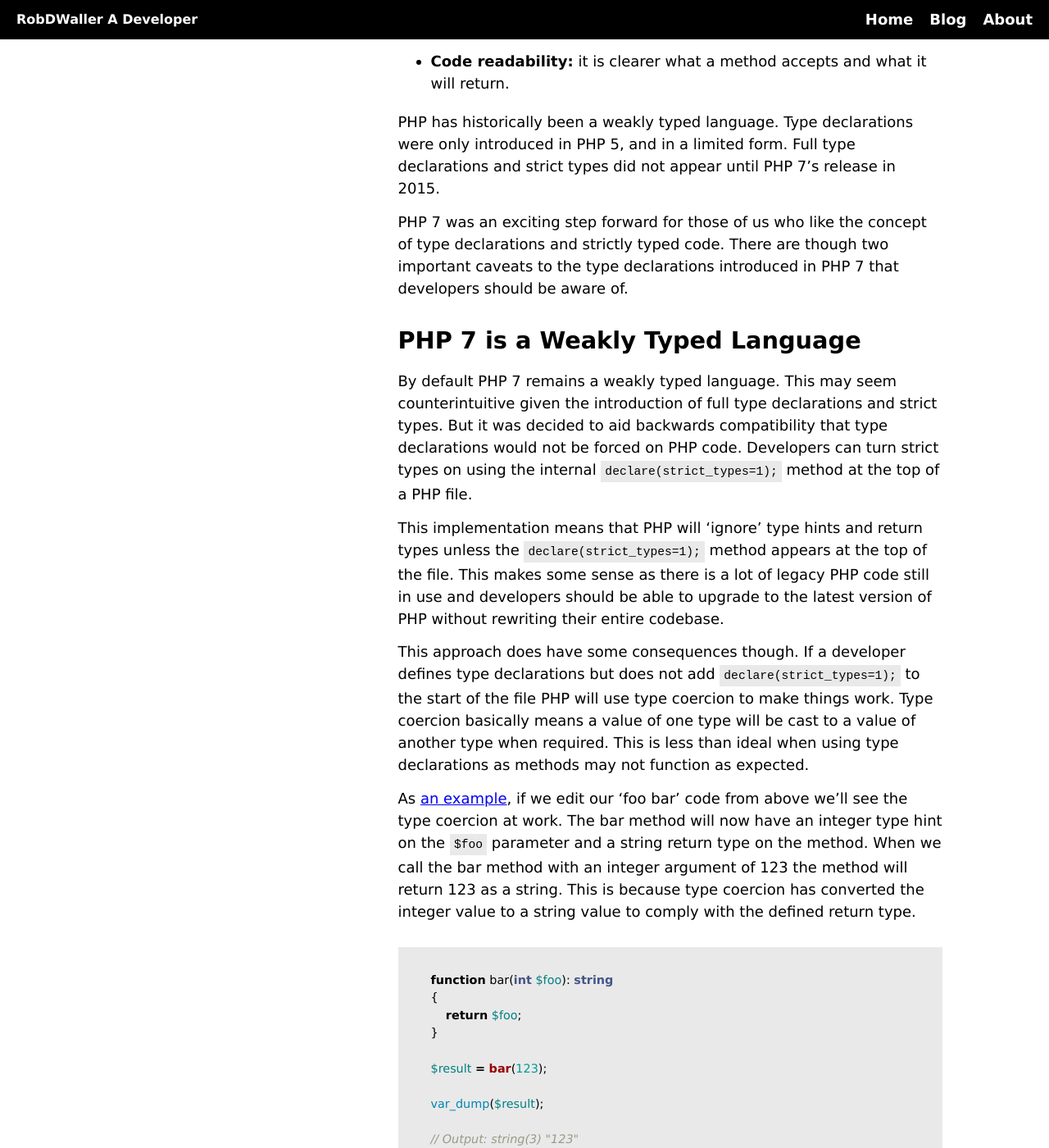
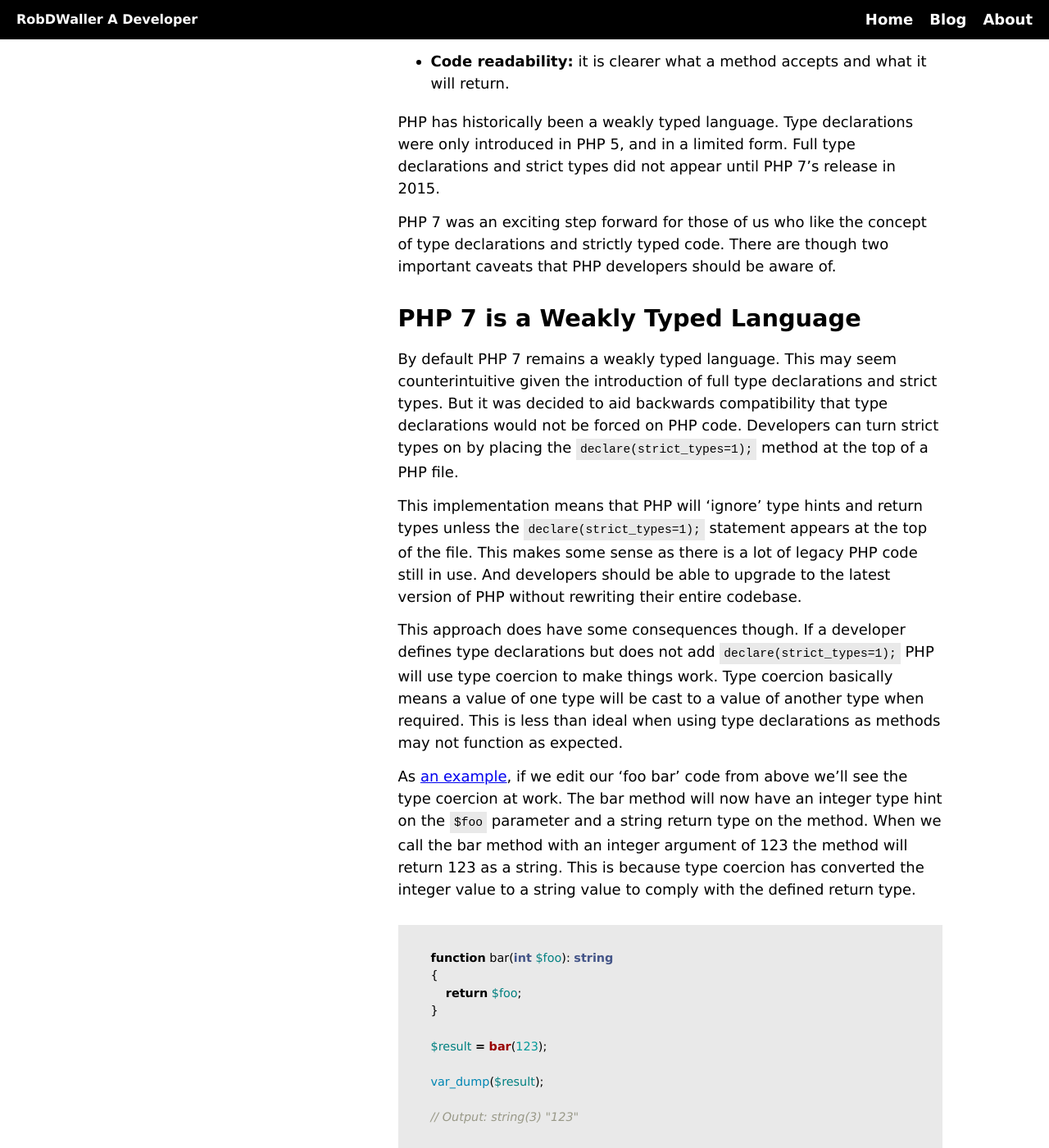
Before and after one commit to RobDWaller/robdwaller.github.io, a Jekyll site: the page built from _posts/2018-04-20-how-php-type-declarations-work.md, in a window 1280 px wide and 1400 px high, scrolled down 1003 px. Shown: the whole window at 82% size. Built offline with Jekyll 4.4.1, drawn with Linux system fonts in a browser that asks for light colours; some of the changed text lies outside the part shown.

Commit message:
Final amends to php type declarations article.

````diff
--- a/_posts/2018-04-20-how-php-type-declarations-work.md
+++ b/_posts/2018-04-20-how-php-type-declarations-work.md
@@ -6,7 +6,7 @@ published: true
 tags: [php, type declarations, type hints, return types]
 ---
 
-Type declarations are a simple programming concept that lots of developers use on a daily basis. In the [code example below](https://3v4l.org/PJOaL) we see a basic method that uses type declarations. The method places a string type hint on the $foo parameter and a string return type on the method itself.
+Type declarations are a simple programming concept that lots of developers use on a daily basis. In the [code example below](https://3v4l.org/PJOaL) we see a basic method that uses type declarations. The method places a string type hint on the ``$foo` parameter and a string return type on the method itself.
 
 ```php
 function bar(string $foo): string
@@ -30,15 +30,15 @@ Type declarations serve two basic purposes in code:
 
 PHP has historically been a weakly typed language. Type declarations were only introduced in PHP 5, and in a limited form. Full type declarations and strict types did not appear until PHP 7's release in 2015.
 
-PHP 7 was an exciting step forward for those of us who like the concept of type declarations and strictly typed code. There are though two important caveats to the type declarations introduced in PHP 7 that developers should be aware of.
+PHP 7 was an exciting step forward for those of us who like the concept of type declarations and strictly typed code. There are though two important caveats that PHP developers should be aware of.
 
 ## PHP 7 is a Weakly Typed Language
 
-By default PHP 7 remains a weakly typed language. This may seem counterintuitive given the introduction of full type declarations and strict types. But it was decided to aid backwards compatibility that type declarations would not be forced on PHP code. Developers can turn strict types on using the internal `declare(strict_types=1);` method at the top of a PHP file.
+By default PHP 7 remains a weakly typed language. This may seem counterintuitive given the introduction of full type declarations and strict types. But it was decided to aid backwards compatibility that type declarations would not be forced on PHP code. Developers can turn strict types on by placing the `declare(strict_types=1);` method at the top of a PHP file.
 
-This implementation means that PHP will 'ignore' type hints and return types unless the `declare(strict_types=1);` method appears at the top of the file. This makes some sense as there is a lot of legacy PHP code still in use and developers should be able to upgrade to the latest version of PHP without rewriting their entire codebase.
+This implementation means that PHP will 'ignore' type hints and return types unless the `declare(strict_types=1);` statement appears at the top of the file. This makes some sense as there is a lot of legacy PHP code still in use. And developers should be able to upgrade to the latest version of PHP without rewriting their entire codebase.
 
-This approach does have some consequences though. If a developer defines type declarations but does not add `declare(strict_types=1);` to the start of the file PHP will use type coercion to make things work. Type coercion basically means a value of one type will be cast to a value of another type when required. This is less than ideal when using type declarations as methods may not function as expected.
+This approach does have some consequences though. If a developer defines type declarations but does not add `declare(strict_types=1);` PHP will use type coercion to make things work. Type coercion basically means a value of one type will be cast to a value of another type when required. This is less than ideal when using type declarations as methods may not function as expected.
 
 As [an example](https://3v4l.org/EGpLn), if we edit our 'foo bar' code from above we'll see the type coercion at work. The bar method will now have an integer type hint on the `$foo` parameter and a string return type on the method. When we call the bar method with an integer argument of 123 the method will return 123 as a string. This is because type coercion has converted the integer value to a string value to comply with the defined return type.
 
````
Also changed, not shown: other parts of _posts/2018-04-20-how-php-type-declarations-work.md (+2 -2 lines).
